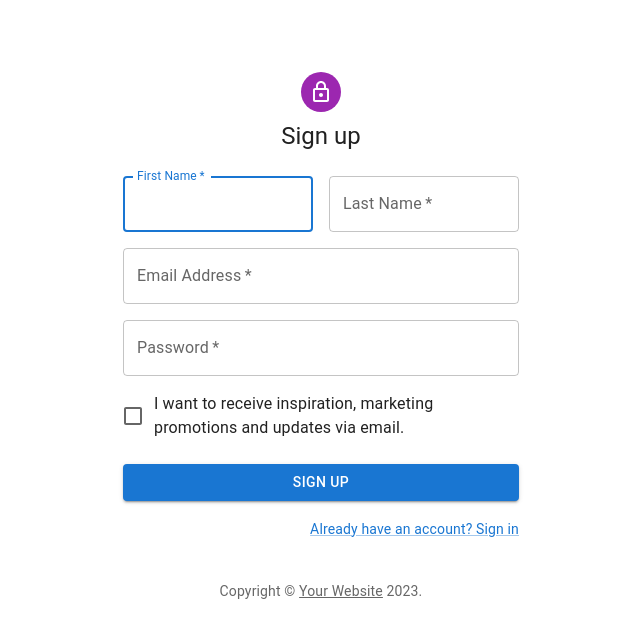
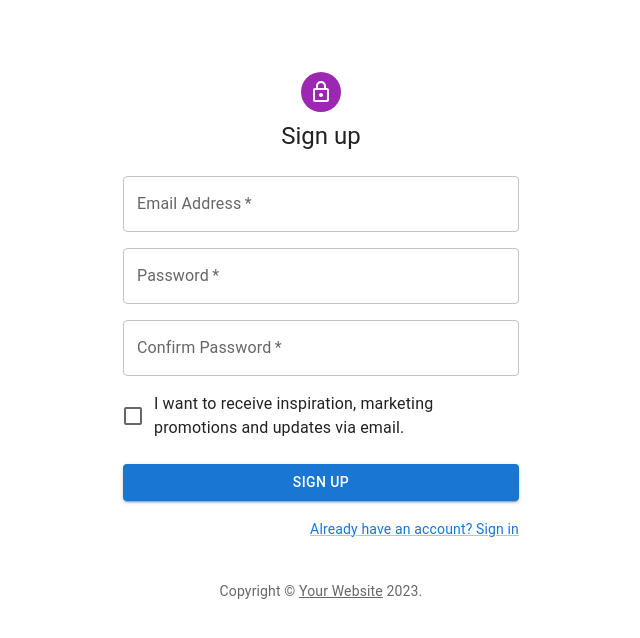
Before and after one commit to sanguk12/nwitter, a React (Create React App) app: page /signup in a window 1280 px wide. Shown: the top 638 px of the page, without its empty margins (319-959 px from the left). Built offline with nearby package versions, Linux system fonts and the light colour scheme; no server answers.

Commit message:
npm install error 수정

```diff
--- a/src/routes/SignUp.js
+++ b/src/routes/SignUp.js
@@ -60,27 +60,6 @@
                     </Typography>
                     <Box component="form" noValidate onSubmit={handleSubmit} sx={{ mt: 3 }}>
                         <Grid container spacing={2}>
-                            <Grid item xs={12} sm={6}>
-                                <TextField
-                                    autoComplete="given-name"
-                                    name="firstName"
-                                    required
-                                    fullWidth
-                                    id="firstName"
-                                    label="First Name"
-                                    autoFocus
-                                />
-                            </Grid>
-                            <Grid item xs={12} sm={6}>
-                                <TextField
-                                    required
-                                    fullWidth
-                                    id="lastName"
-                                    label="Last Name"
-                                    name="lastName"
-                                    autoComplete="family-name"
-                                />
-                            </Grid>
                             <Grid item xs={12}>
                                 <TextField
                                     required
@@ -99,6 +78,16 @@
                                     label="Password"
                                     type="password"
                                     id="password"
+                                    autoComplete="new-password"
+                                />
+                            </Grid>
+                            <Grid item xs={12}>
+                                <TextField
+                                    required
+                                    fullWidth
+                                    label="Confirm Password"
+                                    type="password"
+                                    id="ConfirmPassword"
                                     autoComplete="new-password"
                                 />
                             </Grid>
```
Also changed, not shown: 1 other file (tests, documents, lock files or other folders).
